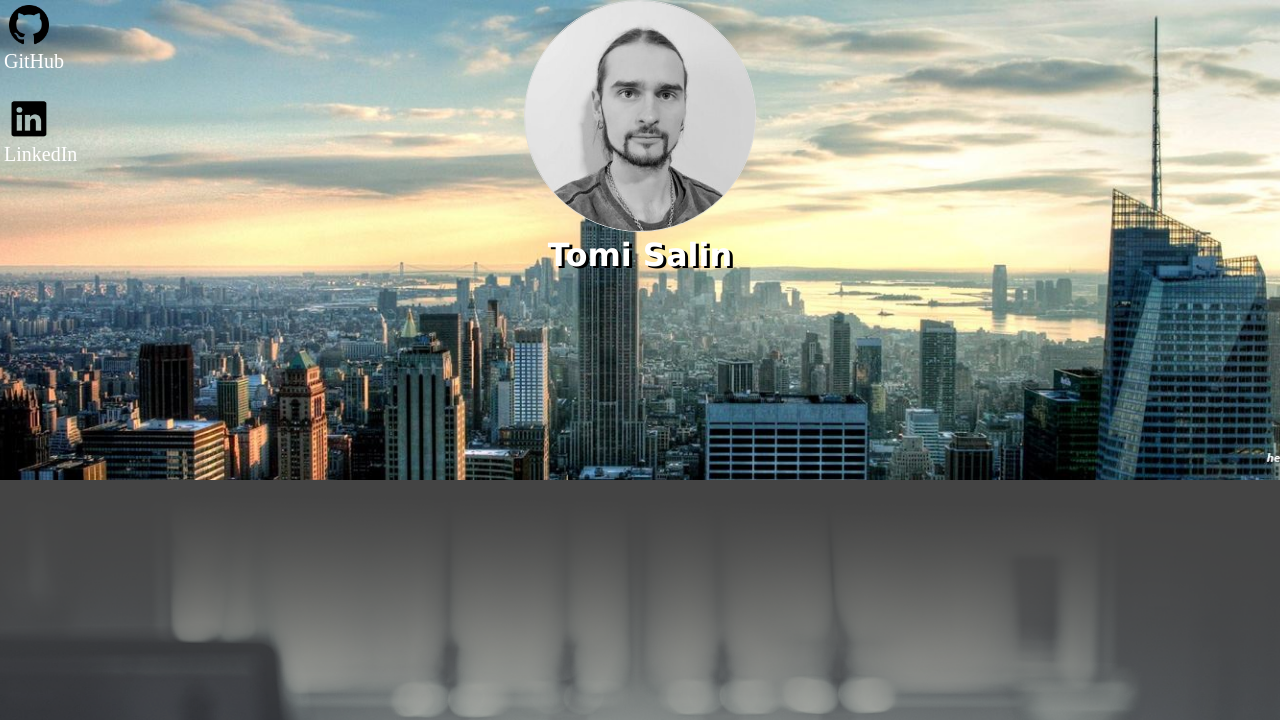
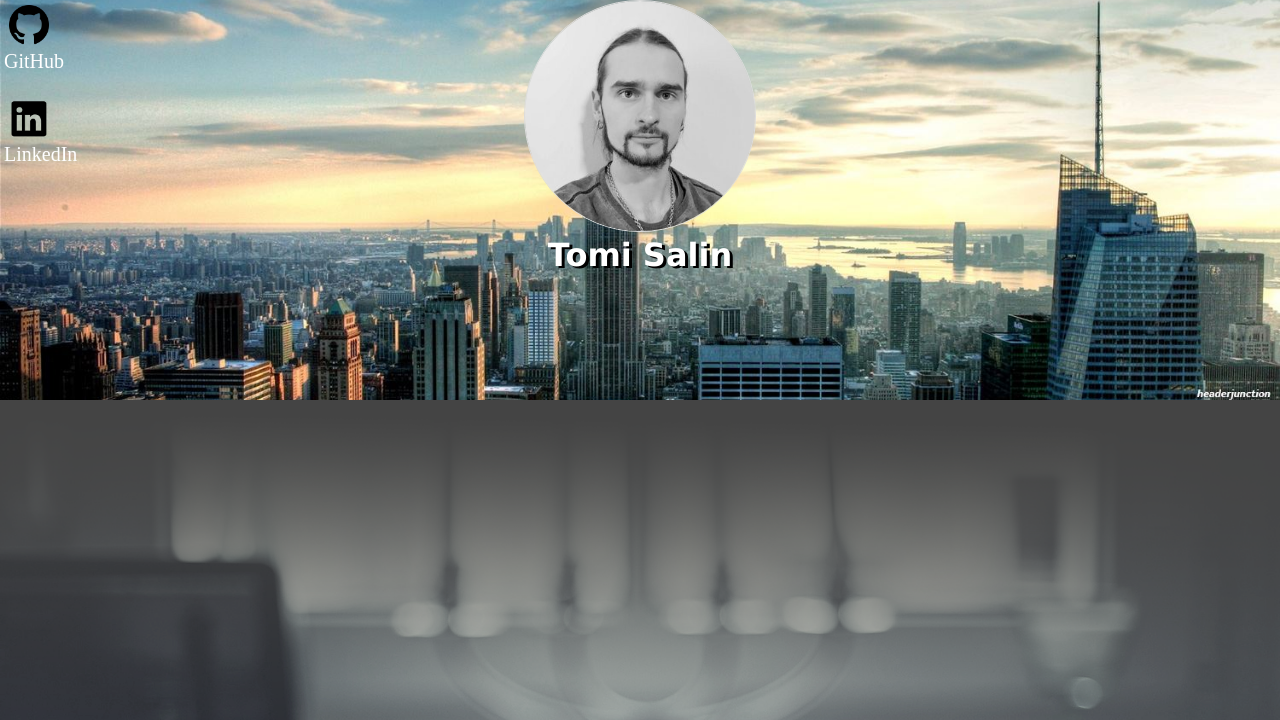
Before and after one commit to Varsku/CVWebsite, a PHP site: page /index.html in a window 1280 px wide. Shown: the top 720 px of the page. Run offline with PHP 8.4, Linux system fonts and the light colour scheme.

Commit message:
Header size fix

```diff
--- a/styles/styles.css
+++ b/styles/styles.css
@@ -10,7 +10,7 @@ a:visited{
 .header {
     background-color: black;
     background:url("./images/NY1.jpg") 50% / cover;
-    height:60%;
+    height:50%;
 }
 .header .container {
     width:30%;
```
